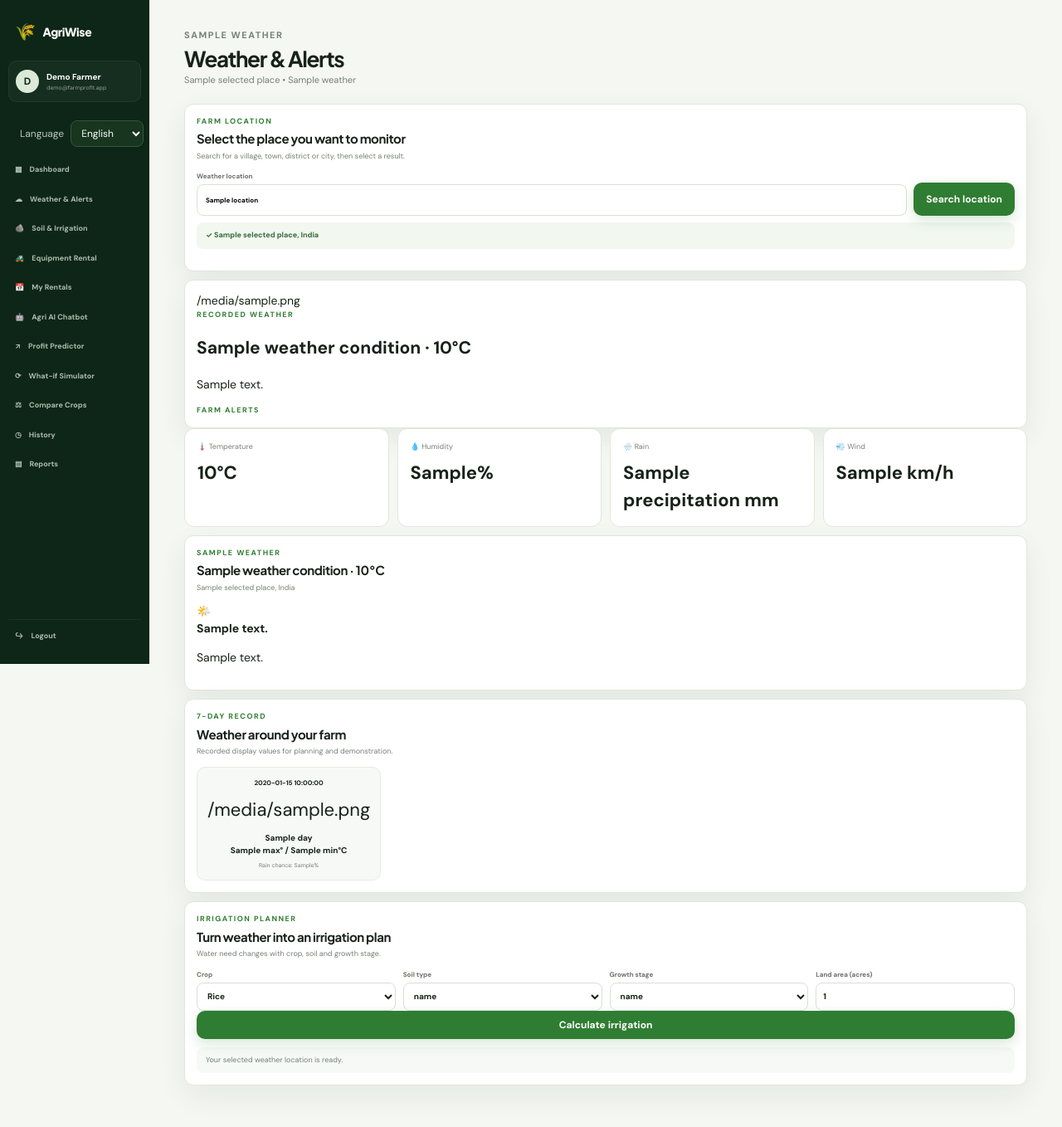
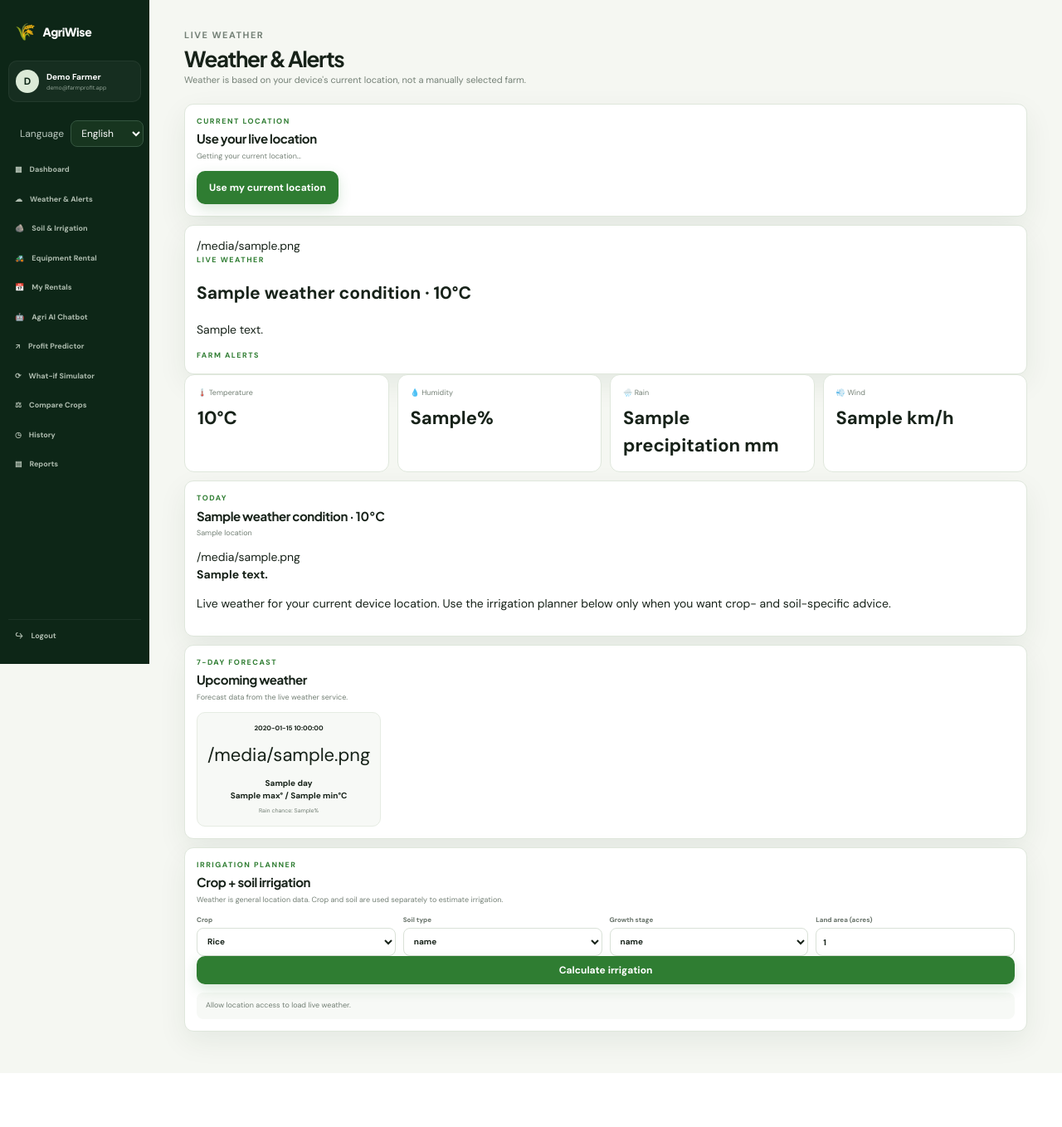
Before and after one commit to 99240041346-beep/99240041346-beep-99240041346-beep-farmprofit-hackatho, a Flask app: template templates/weather.html in a window 1280 px wide. Shown: the whole page at 83% size. After the commit the page ends 1293 px from the top, so only its background shows below. Run offline with Flask 3, Linux system fonts and the light colour scheme; a user stored in the database is signed in; tables that the repository leaves empty hold one stand-in row (values such as "Sample post"); the template is opened without the code that fills it: most values are stand-ins (such as "Sample title", 1, 10 or a date in 2020).

Commit message:
Make weather page live-location based and safe on API errors

```diff
--- a/templates/weather.html
+++ b/templates/weather.html
@@ -1,35 +1,46 @@
 {% extends 'base.html' %}
 {% block title %}{{ site_text.weather }}{% endblock %}
 {% block content %}
-<section class="page-head"><div><p class="eyebrow">{{ weather.record_label }}</p><h1>{{ site_text.weather }}</h1><p>{{ selected_place.name }} • {{ weather.record_label }}</p></div></section>
+<section class="page-head"><div><p class="eyebrow">LIVE WEATHER</p><h1>{{ site_text.weather }}</h1><p>Weather is based on your device's current location, not a manually selected farm.</p></div></section>
 <section class="panel location-panel">
-  <div class="panel-head"><div><div class="eyebrow">FARM LOCATION</div><h2>Select the place you want to monitor</h2><p>Search for a village, town, district or city, then select a result.</p></div></div>
-  <div class="location-search-row weather-location-row"><label>Weather location<input id="weatherLocationInput" type="search" value="{{ location }}" placeholder="e.g. Pudukkottai, Chennai, Coimbatore" autocomplete="off"></label><button class="btn btn-primary" type="button" id="weatherLocationSearch">Search location</button></div>
-  <div id="locationResults" class="location-results" hidden></div>
-  <div id="selectedWeatherLocation" class="selected-location">✓ {{ selected_place.name }}, India</div>
+  <div class="panel-head"><div><div class="eyebrow">CURRENT LOCATION</div><h2>Use your live location</h2><p id="weatherLocationStatus">{% if error %}{{ error }}{% else %}Getting your current location…{% endif %}</p></div></div>
+  <button class="btn btn-primary" type="button" id="weatherLocateButton">Use my current location</button>
 </section>
-
+{% if weather and weather_condition %}
 <section class="panel weather-now-panel">
-  <div class="weather-now-main"><div class="weather-icon-large">{{ weather_condition.icon }}</div><div><div class="eyebrow">RECORDED WEATHER</div><h2>{{ weather_condition.label }} · {{ weather.current.temperature_2m }}°C</h2><p>{{ weather_condition.description }}</p></div></div>
+  <div class="weather-now-main"><div class="weather-icon-large">{{ weather_condition.icon }}</div><div><div class="eyebrow">LIVE WEATHER</div><h2>{{ weather_condition.label }} · {{ weather.current.temperature_2m }}°C</h2><p>{{ weather_condition.description }}</p></div></div>
   <div class="weather-alerts"><div class="eyebrow">FARM ALERTS</div>{% for alert in weather_condition.alerts %}<div class="weather-alert"><span>{{ alert[0] }}</span><div><strong>{{ alert[1] }}</strong><p>{{ alert[2] }}</p></div></div>{% endfor %}</div>
 </section>
-
 <div class="stats-grid weather-stats">
   <div class="stat-card"><span>🌡️ Temperature</span><strong>{{ weather.current.temperature_2m }}°C</strong></div>
   <div class="stat-card"><span>💧 Humidity</span><strong>{{ weather.current.relative_humidity_2m }}%</strong></div>
   <div class="stat-card"><span>🌧️ Rain</span><strong>{{ weather.current.precipitation }} mm</strong></div>
   <div class="stat-card"><span>💨 Wind</span><strong>{{ weather.current.wind_speed_10m }} km/h</strong></div>
 </div>
-
-<section class="panel">
-  <div class="panel-head"><div><div class="eyebrow">{{ weather.record_label }}</div><h2>{{ weather_condition.label }} · {{ weather.current.temperature_2m }}°C</h2><p>{{ selected_place.name }}, India</p></div></div>
-  <div class="weather-day-summary"><span>🌤️</span><div><strong>{{ weather_condition.description }}</strong><p>{{ weather.day_summary }}</p></div></div>
-</section>
-
-<section class="panel"><div class="panel-head"><div><div class="eyebrow">7-DAY RECORD</div><h2>Weather around your farm</h2><p>Recorded display values for planning and demonstration.</p></div></div><div class="forecast-grid">{% for day in weather_condition.daily %}<div class="forecast-card"><b>{{ day.date }}</b><span>{{ day.icon }}</span><strong>{{ day.label }}</strong><strong>{{ day.max }}° / {{ day.min }}°C</strong><small>Rain chance: {{ day.rain_probability }}%</small></div>{% endfor %}</div></section>
-
-<section class="panel agri-intelligence-panel"><div class="panel-head"><div><div class="eyebrow">IRRIGATION PLANNER</div><h2>Turn weather into an irrigation plan</h2><p>Water need changes with crop, soil and growth stage.</p></div></div>
+<section class="panel"><div class="panel-head"><div><div class="eyebrow">TODAY</div><h2>{{ weather_condition.label }} · {{ weather.current.temperature_2m }}°C</h2><p>{{ location }}</p></div></div><div class="weather-day-summary"><span>{{ weather_condition.icon }}</span><div><strong>{{ weather_condition.description }}</strong><p>Live weather for your current device location. Use the irrigation planner below only when you want crop- and soil-specific advice.</p></div></div></section>
+<section class="panel"><div class="panel-head"><div><div class="eyebrow">7-DAY FORECAST</div><h2>Upcoming weather</h2><p>Forecast data from the live weather service.</p></div></div><div class="forecast-grid">{% for day in weather_condition.daily %}<div class="forecast-card"><b>{{ day.date }}</b><span>{{ day.icon }}</span><strong>{{ day.label }}</strong><strong>{{ day.max }}° / {{ day.min }}°C</strong><small>Rain chance: {{ day.rain_probability }}%</small></div>{% endfor %}</div></section>
+{% endif %}
+<section class="panel agri-intelligence-panel"><div class="panel-head"><div><div class="eyebrow">IRRIGATION PLANNER</div><h2>Crop + soil irrigation</h2><p>Weather is general location data. Crop and soil are used separately to estimate irrigation.</p></div></div>
 <div class="field-row four irrigation-controls"><label>Crop<select id="irrigationCrop">{% for crop, info in crops.items() %}<option value="{{ crop }}">{{ crop }}</option>{% endfor %}</select></label><label>Soil type<select id="irrigationSoil">{% for soil in soil_profiles.keys() %}<option value="{{ soil }}" {% if soil=='Loamy' %}selected{% endif %}>{{ soil }}</option>{% endfor %}</select></label><label>Growth stage<select id="irrigationStage">{% for stage in crop_stages.keys() %}<option value="{{ stage }}" {% if stage=='Vegetative' %}selected{% endif %}>{{ stage }}</option>{% endfor %}</select></label><label>Land area (acres)<input id="irrigationArea" type="number" min="0.1" step="0.1" value="1"></label></div>
-<div class="irrigation-action-wrap"><button class="btn btn-primary" type="button" id="checkIrrigation">Calculate irrigation</button></div><div id="irrigationStatus" class="irrigation-status">Your selected weather location is ready.</div><div id="irrigationResult" class="irrigation-result" hidden></div></section>
+<div class="irrigation-action-wrap"><button class="btn btn-primary" type="button" id="checkIrrigation">Calculate irrigation</button></div><div id="irrigationStatus" class="irrigation-status">Allow location access to load live weather.</div><div id="irrigationResult" class="irrigation-result" hidden></div></section>
 {% endblock %}
-{% block scripts %}<script>window.WEATHER_PAGE={selectedPlace:{{ selected_place|tojson }}};</script>{% endblock %}
+{% block scripts %}
+<script>
+(function(){
+ const status=document.getElementById("weatherLocationStatus"), button=document.getElementById("weatherLocateButton");
+ function locate(){
+   if(!navigator.geolocation){status.textContent="This browser does not support live location.";return;}
+   status.textContent="Requesting your current location…"; button.disabled=true;
+   navigator.geolocation.getCurrentPosition(function(pos){
+      const u=new URL(window.location.href);
+      u.searchParams.set("lat",pos.coords.latitude); u.searchParams.set("lon",pos.coords.longitude);
+      u.searchParams.set("location","Current location");
+      window.location.href=u.toString();
+   },function(){status.textContent="Location permission was denied or unavailable. Enable location access for this site and press Retry.";button.disabled=false;button.textContent="Retry live location";},{enableHighAccuracy:true,timeout:12000,maximumAge:300000});
+ }
+ button.addEventListener("click",locate);
+ {% if not weather %} locate(); {% endif %}
+})();
+window.WEATHER_PAGE={selectedPlace:{{ selected_place|tojson }}};
+</script>
+{% endblock %}
```
